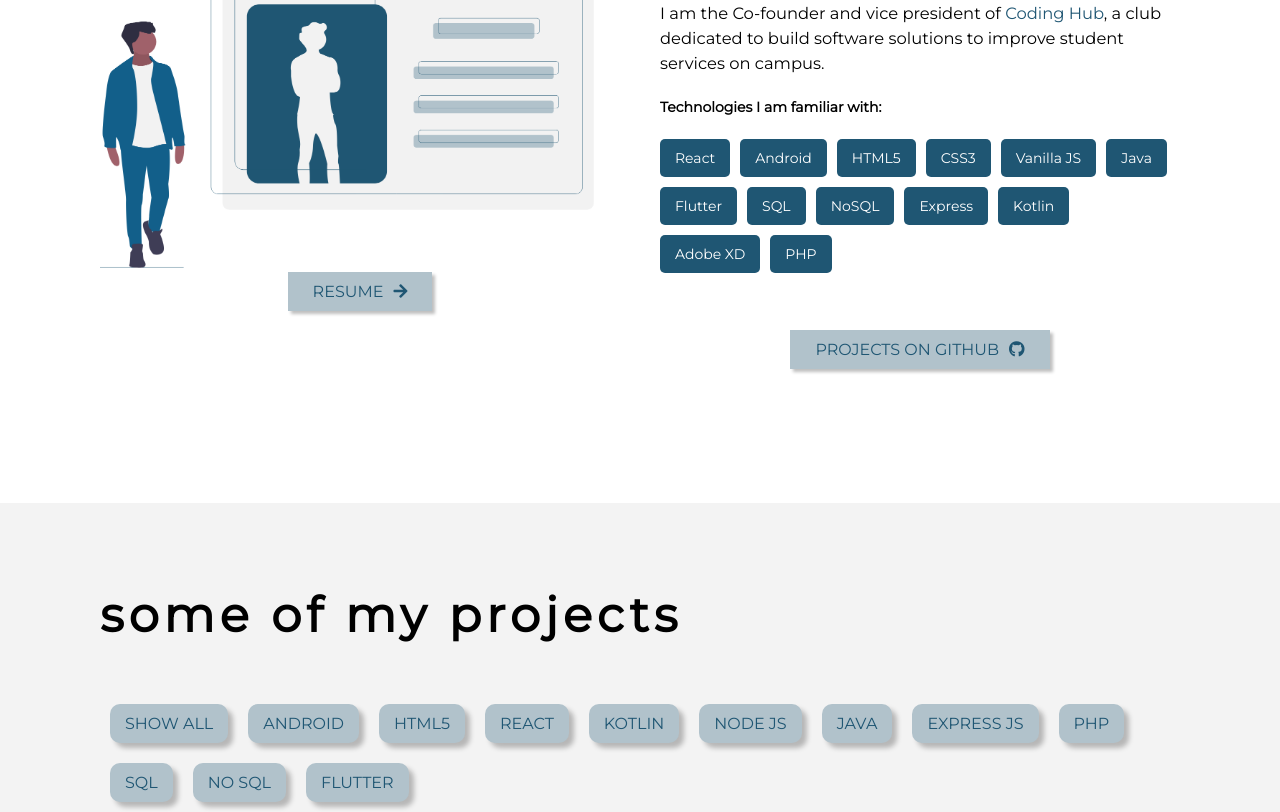
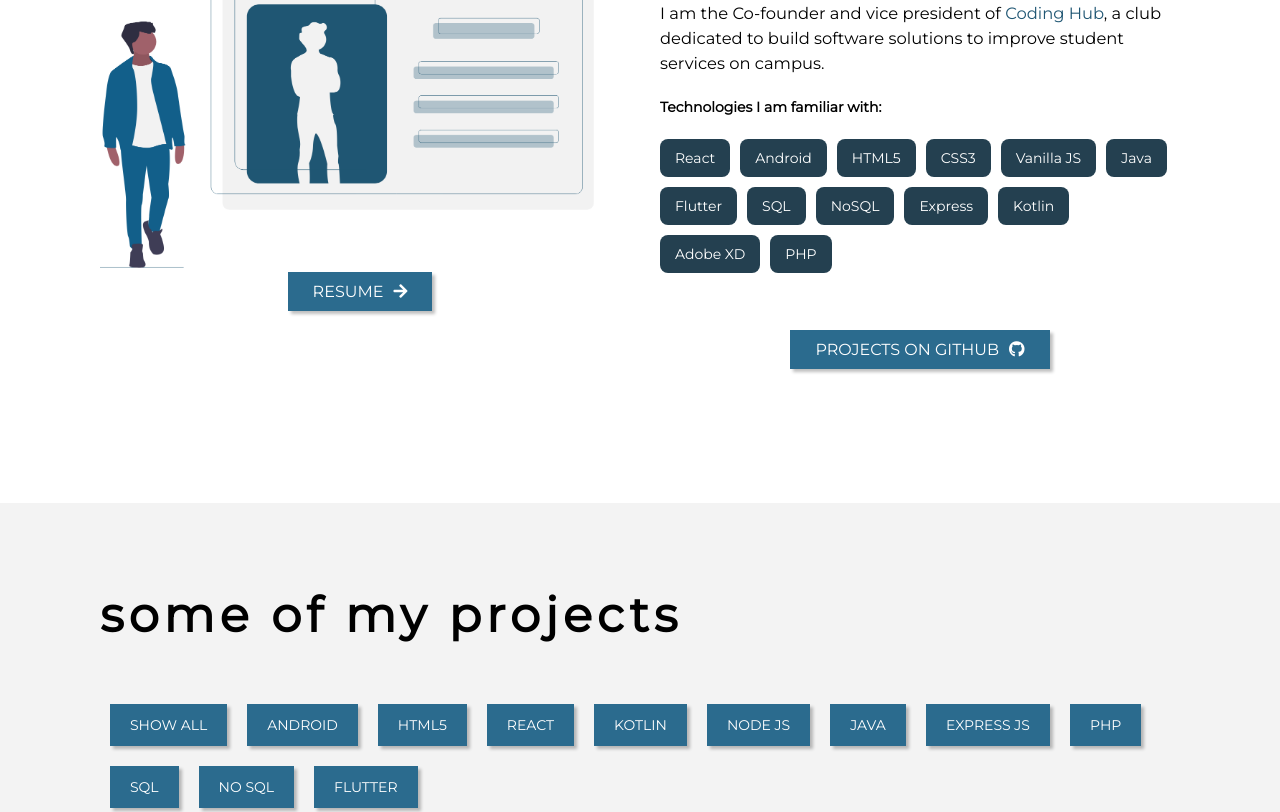
Before and after one commit to gaurav-jayasawal/gaurav-jayasawal.github.io, a React (Create React App) app: page / in a window 1280 px wide. Shown: the part 1140-1952 px from the top of the page. Built offline with nearby package versions, Linux system fonts and the light colour scheme.

Commit message:
Updated some colors

```diff
--- a/src/components/sections/about/styles.css
+++ b/src/components/sections/about/styles.css
@@ -56,11 +56,10 @@
 }
 
 .ButtonWithIcon-component {
-  /* width: 200px; */
   width: fit-content;
   padding: 10px 25px;
-  background: #b1c2cb;
-  color: #1f5673;
+  background: #2b6b8e;
+  color: #ffffff;
   box-shadow: 3px 3px 3px rgb(0, 0, 0, 0.25);
   display: grid;
   grid-column-gap: 10px;
@@ -68,8 +67,8 @@
 }
 
 .TechnologyButton-component {
-  background-color: #1f5673;
-  border-radius: 5px;
+  background-color: #244050;
+  border-radius: 8px;
   color: white;
   padding: 10px 15px;
   text-align: center;
--- a/src/components/sections/projects/styles.css
+++ b/src/components/sections/projects/styles.css
@@ -16,13 +16,13 @@
 }
 
 .project-buttons_btn {
-  background: #b1c2cb;
-  padding: 10px 15px;
+  background: #2b6b8e;
+  padding: 12px 20px;
   margin: 10px;
-  color: #1f5673;
+  color: #ffffff;
+  font-size: 14px;
   display: inline-block;
-  border-radius: 10px;
-  box-shadow: 5px 5px 5px rgb(0, 0, 0, 0.25);
+  box-shadow: 3px 3px 3px rgb(0, 0, 0, 0.25);
 }
 
 .project-buttons_btn:active {
@@ -90,13 +90,13 @@
 }
 
 .projectContainer-overlay_technologies--box {
-  background: #1f5673;
+  background: #244050;
   padding: 10px 15px;
   margin: 5px;
   color: white;
   display: inline-block;
   font-weight: 400;
-  border-radius: 5px;
+  border-radius: 8px;
   box-shadow: 5px 5px 5px rgb(0, 0, 0, 0.25);
   font-size: 12px;
 }
```
